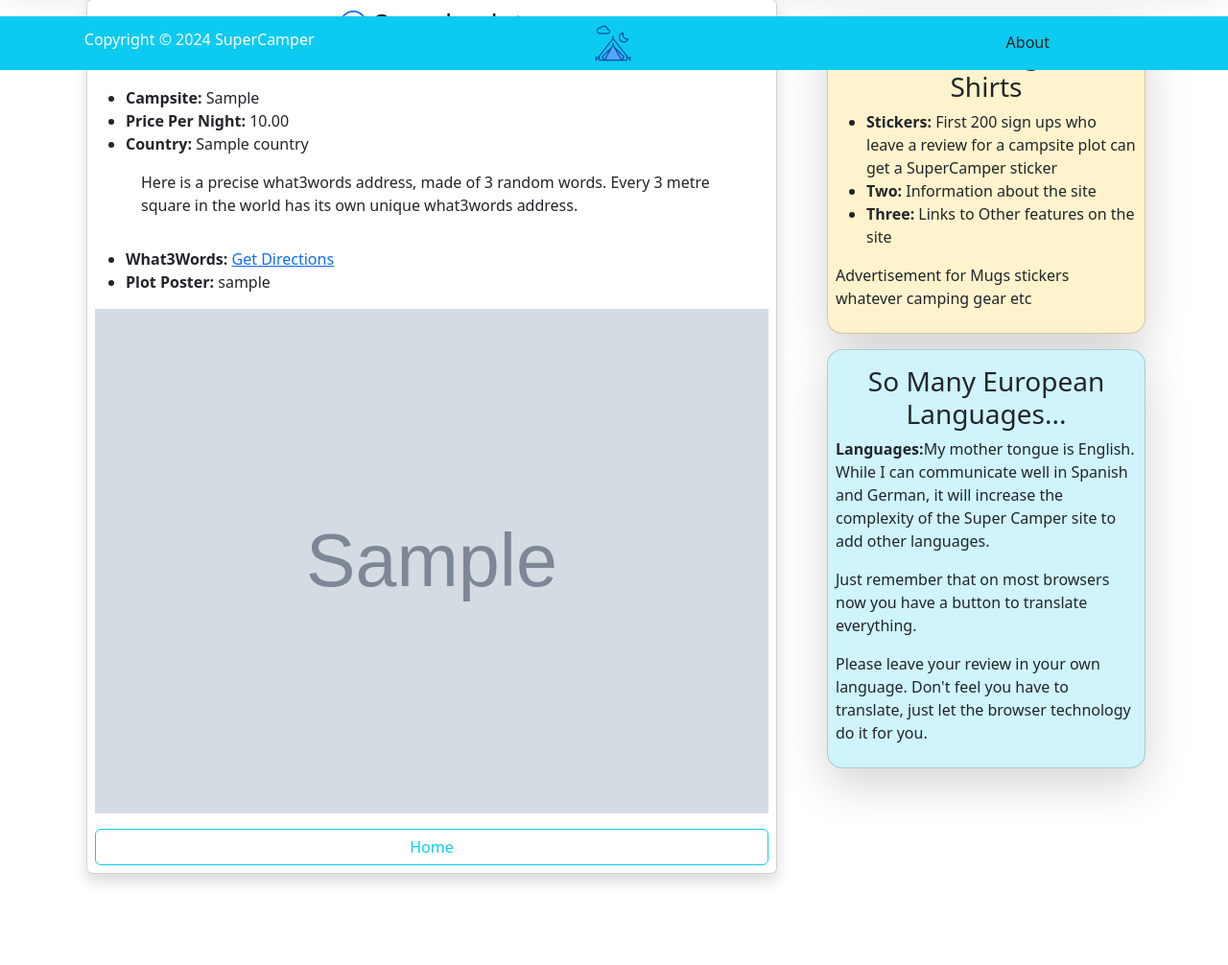
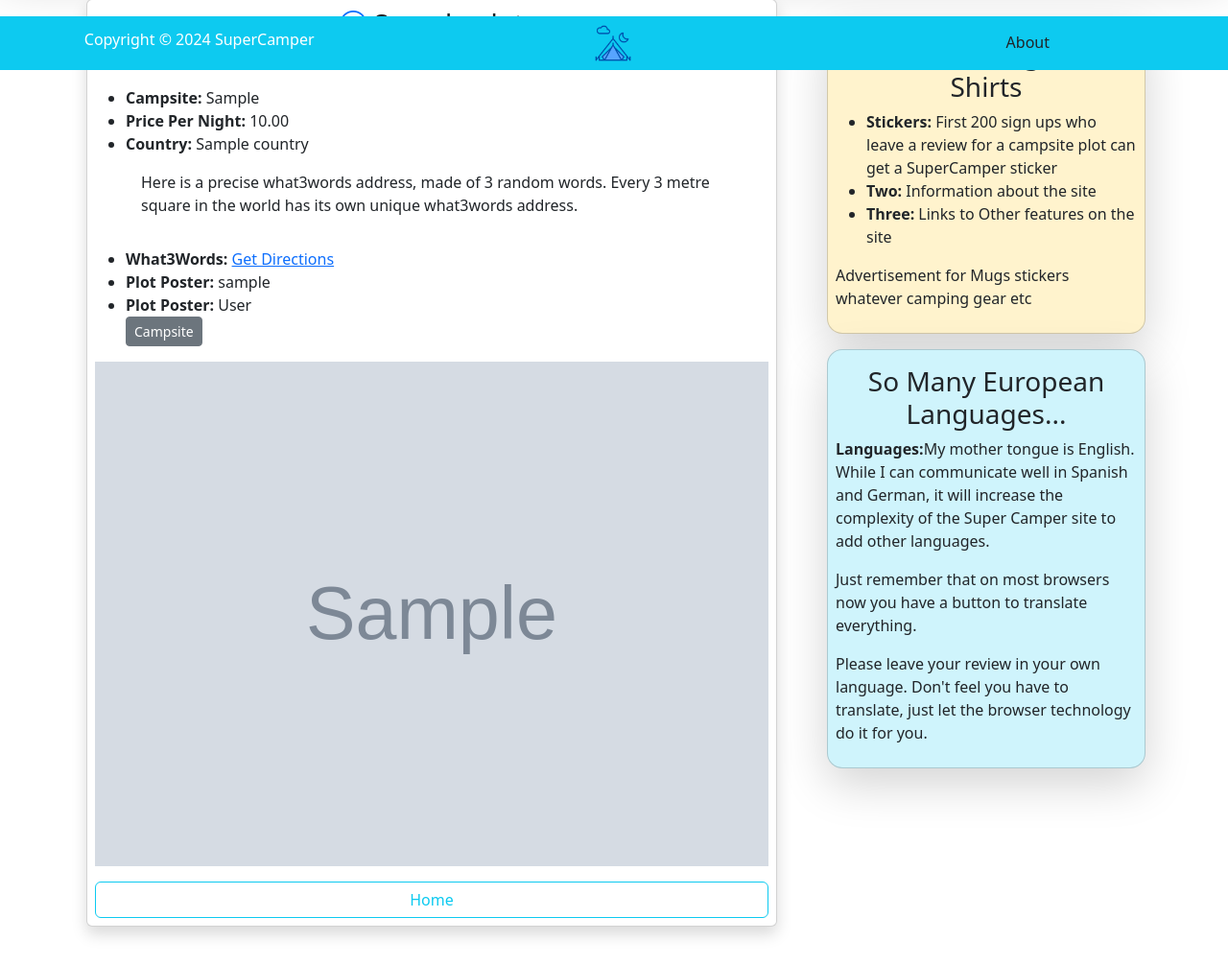
Before and after one commit to Spondycode/supercamperbase, a Django app: page /show_plot/1/ in a window 1280 px wide. Shown: the part 727-1733 px from the top of that part at 96% size. Run offline with Django 4.2, Linux system fonts and the light colour scheme; tables that the repository leaves empty hold one stand-in row (Sample ...); the page is wider than the window, and the part outside it is not shown.

Commit message:
Refactor form and model fields for categories

```diff
--- a/a_plot/models.py
+++ b/a_plot/models.py
@@ -25,6 +25,19 @@ class Tag(models.Model):
         verbose_name_plural = "Tags"
 
 
+CATEGORIES = (
+    (1, "Campsite"),
+    (2, "Official"),
+    (3, "Wild"),
+)
+
+CATEGORIES_PARAMS = {
+    1: {"slug": "campsite", "name": "Campsite"},
+    2: {"slug": "official", "name": "Official"},
+    3: {"slug": "wild", "name": "Wild"},
+}
+
+
 class Plot(models.Model):
     title = models.CharField(max_length=100)
     description = models.TextField()
@@ -32,6 +45,7 @@ class Plot(models.Model):
     image = models.URLField(blank=True, null=True)
     plot = models.CharField(max_length=100)
     tags = models.ForeignKey(Tag, on_delete=models.CASCADE, related_name="plots", blank=True, null=True)
+    categories = models.IntegerField(choices=CATEGORIES, default=1)
     what3words = models.URLField(blank=True, null=True)
     campsite = models.CharField(max_length=100)
     country = models.ForeignKey(Country, on_delete=models.CASCADE, related_name="plots", blank=True, null=True)
--- a/a_plot/urls.py
+++ b/a_plot/urls.py
@@ -9,4 +9,5 @@ urlpatterns = [
     path("my_plots/", my_plots_view, name="my_plots"),
     path("myplots/", my_plots_view, name="my_plots"),
     path("search_plots/", search_plots_view, name="search_plots"),
+    # path("search_categories/", search_categories_view, name="search_categories"),
 ]
--- a/a_plot/views.py
+++ b/a_plot/views.py
@@ -147,3 +147,10 @@ def search_plots_view(request):
         "plots": plots,
     }
     return render(request, "a_plots/plot_search.html", context)
+
+
+CATEGORIES = (
+    (1, "Campsite"),
+    (2, "Official"),
+    (3, "Wild"),
+)
--- a/templates/a_plots/plotpage.html
+++ b/templates/a_plots/plotpage.html
@@ -15,8 +15,25 @@
                     <p class="p-3">Here is a precise what3words address, made of 3 random words. Every 3 metre square in
                         the world has its own unique what3words address.</p>
                     <li><strong>What3Words:</strong> <a href="{{ plot.what3words }}"> Get Directions</a> </li>
+                    {% endif %}
                     <li><strong>Plot Poster:</strong> {{ plot.owner }} </li>
-                    {% endif %}
+                    <li><strong>Plot Poster:</strong> {{ plot.owner.profile.realname }} </li>
+
+                    <div>
+                        <a class="btn btn-secondary btn-sm" href="">
+                            {% if plot.categories == 1 %}
+                              Campsite
+                            {% endif %}
+                            {% if plot.categories == 2 %}
+                              Official Plot
+                            {% endif %}
+                            {% if plot.categories == 3 %}
+                              Wild Plot
+                            {% endif %}
+
+                        </a>
+                        <!-- add a link to the category_view -->
+                    </div>
 
 
                 </ul>
--- a/templates/includes/categories.html
+++ b/templates/includes/categories.html
@@ -6,7 +6,7 @@
     <h5 class="mt-2">Search based on Category</h5>
     <p>COMMENT - Still have to work out how to do this</p>
     <div class="container m-1">
-        <form class="d-flex" method="POST" action="{% url 'search_plots' %}" type="search" placeholder="Search">
+        <form class="d-flex" method="POST" action="" type="search" placeholder="Search">
             {% csrf_token %}
             <input class="form-control me-2" type="search" placeholder="Search" aria-label="Search" name="search">
             <button class="btn btn-outline-success" type="submit">Search</button>
@@ -20,7 +20,7 @@
         <a class="btn btn-secondary btn-sm" href="">
             Official Plot</a>
         <a class="btn btn-secondary btn-sm" href="">
-            Wild Plot</a>
+            Wild</a>
     </div>
 
 
```
Also changed, not shown: a_plot/forms.py (+4 -6 lines), templates/index.html (+11 -1 lines), a_plot/migrations/0011_plot_categories.py (added), a_plot/migrations/0012_alter_plot_categories.py (added), templates/a_plots/category_search.html (renamed from templates/a_plots/category.html).
